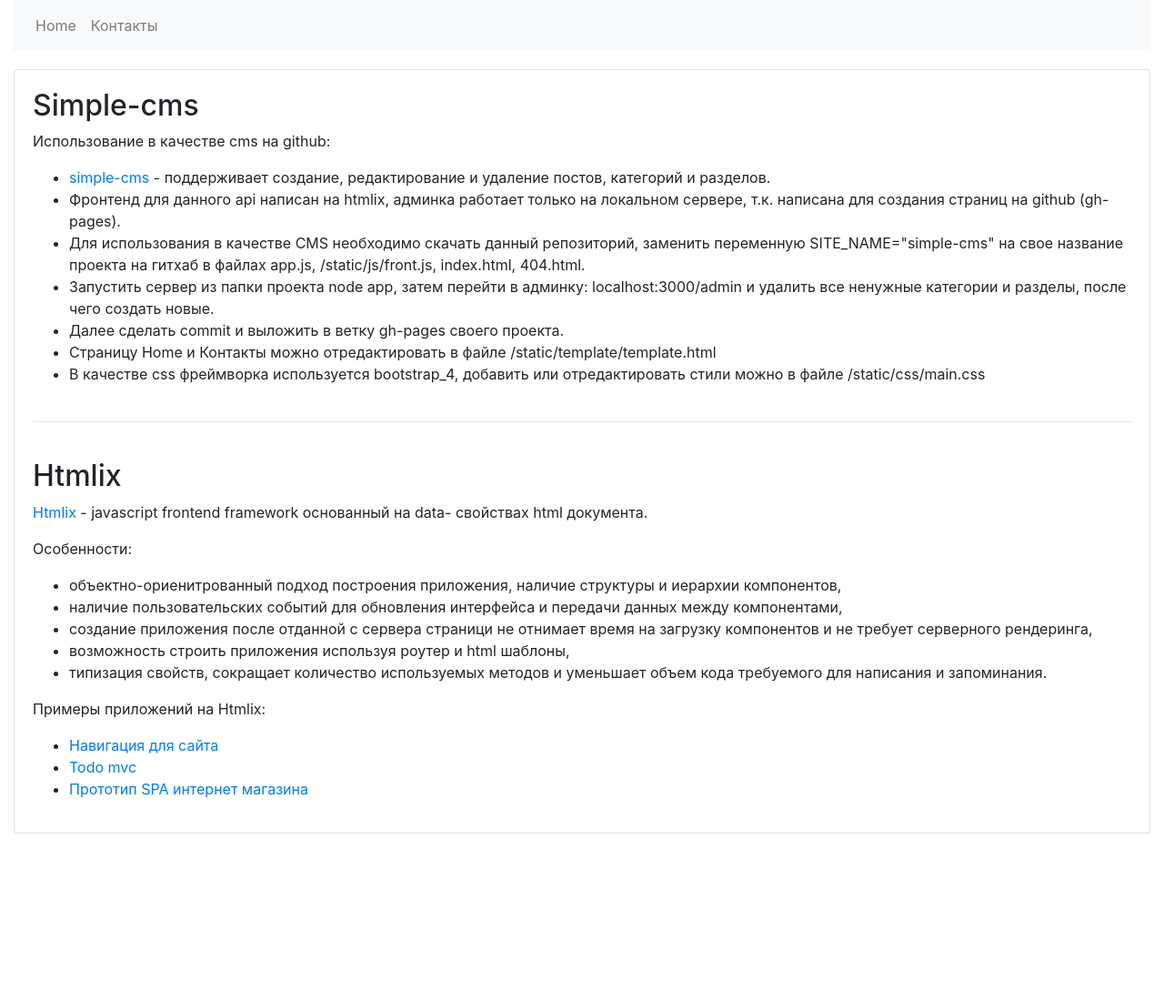
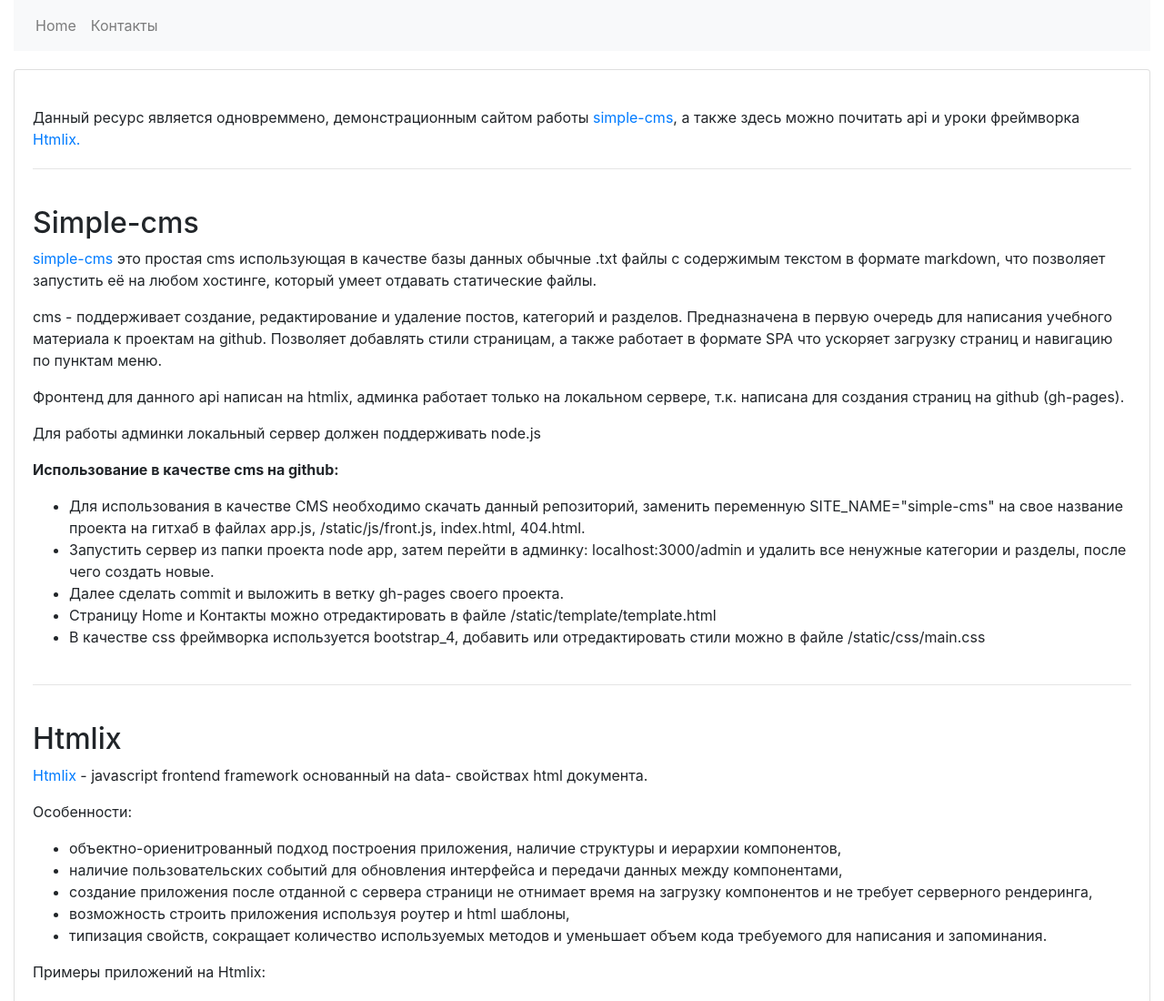
Before and after one commit to SergeyOvechkin/simple-cms, a website: page index.html in a window 1280 px wide. Shown: the top 1100 px of the page at 91% size. Before the commit the page ends 916 px from the top, so only its background shows below. Drawn offline with Linux system fonts and the light colour scheme; a script that the page names is missing.

Commit message:
edit home page

```diff
--- a/index.html
+++ b/index.html
@@ -31,12 +31,21 @@
 
 <div data-home="container" style="margin-top: 20px;"  class="card" >
   <div class="card-body">
+
+  <p style="margin-top: 20px; ">Данный ресурс является одновреммено, демонстрационным сайтом работы <a href="https://github.com/SergeyOvechkin/simple-cms">simple-cms</a>, а также здесь можно почитать api и уроки фреймворка <a href="https://github.com/SergeyOvechkin/htmlix">Htmlix.</a> </p>
+  <hr style="margin-top: 20px; margin-bottom: 40px;">
   <h2> Simple-cms </h2>
 
-  	<p>Использование в качестве cms на github:</p>
+	<p><a href="https://github.com/SergeyOvechkin/simple-cms">simple-cms</a> это простая cms использующая в качестве базы данных обычные .txt файлы с содержимым текстом в формате markdown, что позволяет запустить её на любом хостинге, который умеет
+	отдавать статические файлы.</p>
+	<p>сms - поддерживает создание, редактирование и удаление постов, категорий и разделов.
+	Предназначена в первую очередь для написания учебного материала к проектам на github.
+	Позволяет добавлять стили страницам, а также работает в формате SPA что ускоряет загрузку страниц и навигацию по пунктам меню.</p>
+	<p>Фронтенд для данного api написан на htmlix, админка работает только на локальном сервере, т.к. написана для создания страниц на github (gh-pages).
+	</p>
+	<p>Для работы админки локальный сервер должен поддерживать node.js </p>
+  	<p><b>Использование в качестве cms на github:</b></p>
 	  <ul>
-	    <li><a href="https://github.com/SergeyOvechkin/simple-cms">simple-cms</a> - поддерживает создание, редактирование и удаление постов, категорий и разделов.</li>
-		<li>Фронтенд для данного api написан на htmlix, админка работает только на локальном сервере, т.к. написана для создания страниц на github (gh-pages).</li>
         <li>Для использования в качестве CMS необходимо скачать данный репозиторий, заменить переменную SITE_NAME="simple-cms" на свое название проекта на гитхаб
 		в файлах app.js, /static/js/front.js, index.html, 404.html.</li>
 		<li>Запустить сервер из папки проекта node app, затем перейти в админку: localhost:3000/admin  и удалить все ненужные категории и разделы, после чего создать новые.</li>
```
Also changed, not shown: static/template/template.html (+12 -3 lines).
